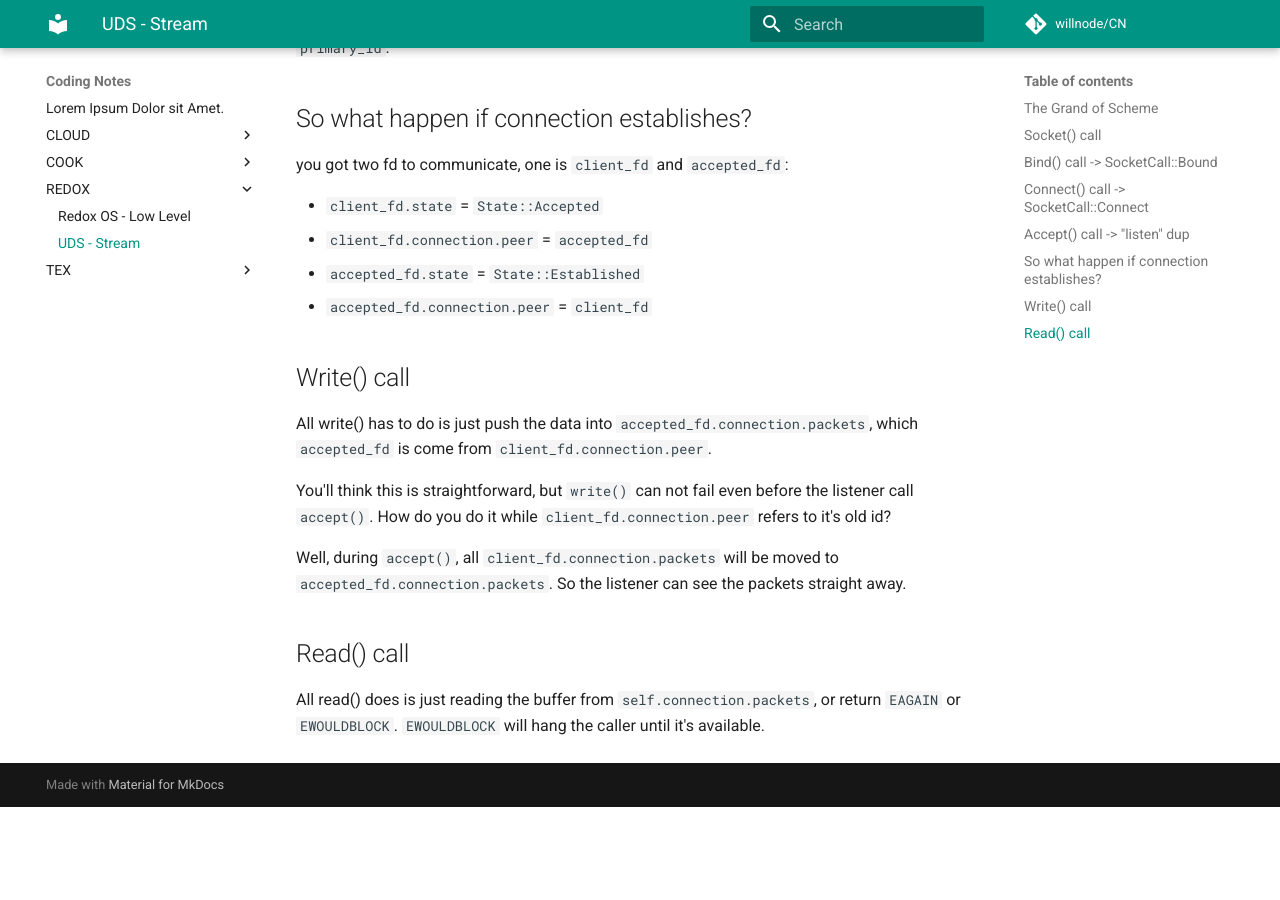
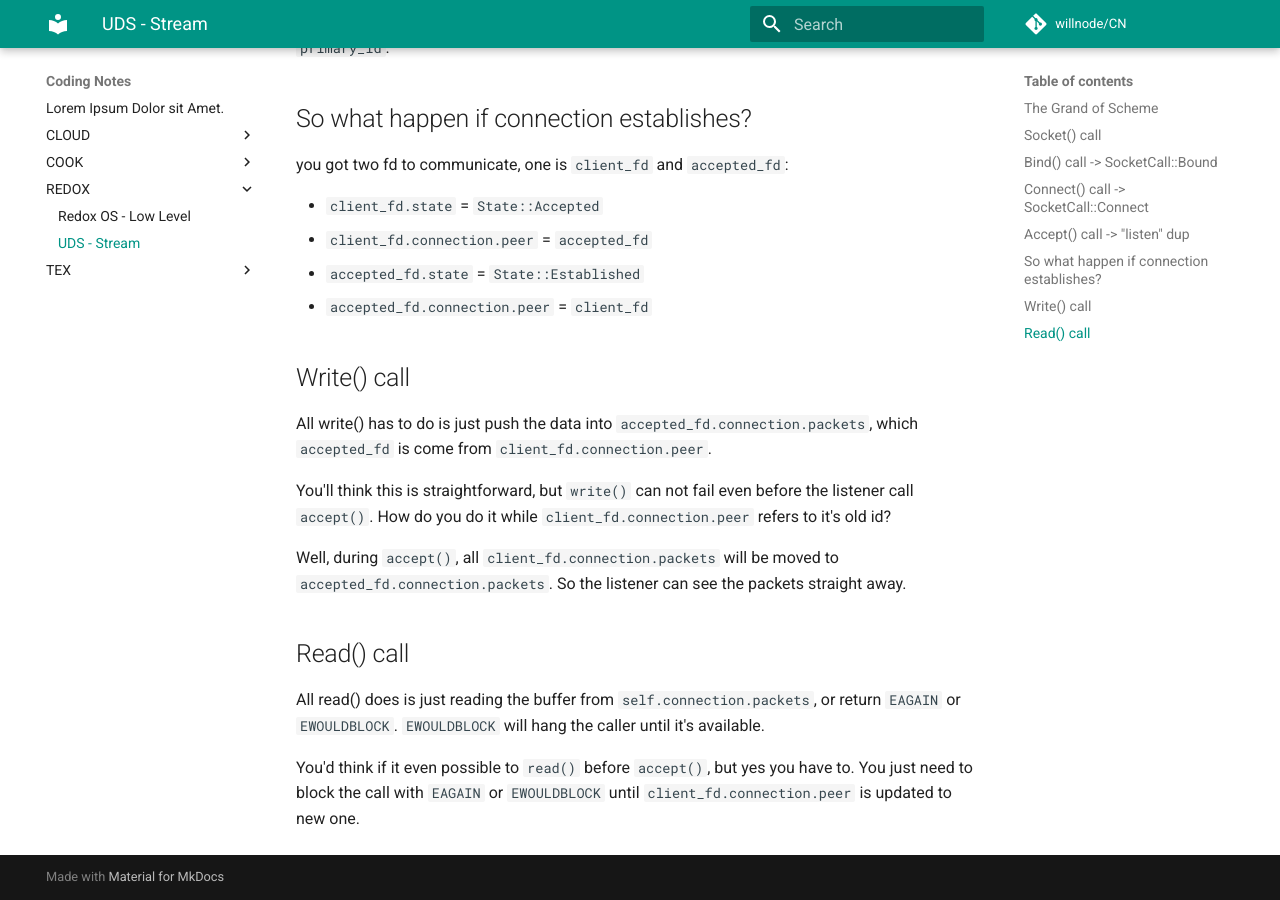
Before and after one commit to willnode/CN, an MkDocs documentation site: the page built from docs/REDOX/02_uds.md, in a window 1280 px wide and 900 px high, scrolled down 1703 px. Built offline with MkDocs 1.6.1 and Material for MkDocs 9.7.7, drawn with Linux system fonts in a browser that asks for light colours; comment, search, counter and statistics services are not loaded; before the commit the page ends 2510 px from its top, so only the background shows below that.

Commit message:
Read also allowed

```diff
--- a/docs/REDOX/02_uds.md
+++ b/docs/REDOX/02_uds.md
@@ -70,3 +70,5 @@ Well, during `accept()`, all `client_fd.connection.packets` will be moved to `ac
 ## Read() call
 
 All read() does is just reading the buffer from `self.connection.packets`, or return `EAGAIN` or `EWOULDBLOCK`. `EWOULDBLOCK` will hang the caller until it's available.
+
+You'd think if it even possible to `read()` before `accept()`, but yes you have to. You just need to block the call with `EAGAIN` or `EWOULDBLOCK` until `client_fd.connection.peer` is updated to new one.
```
